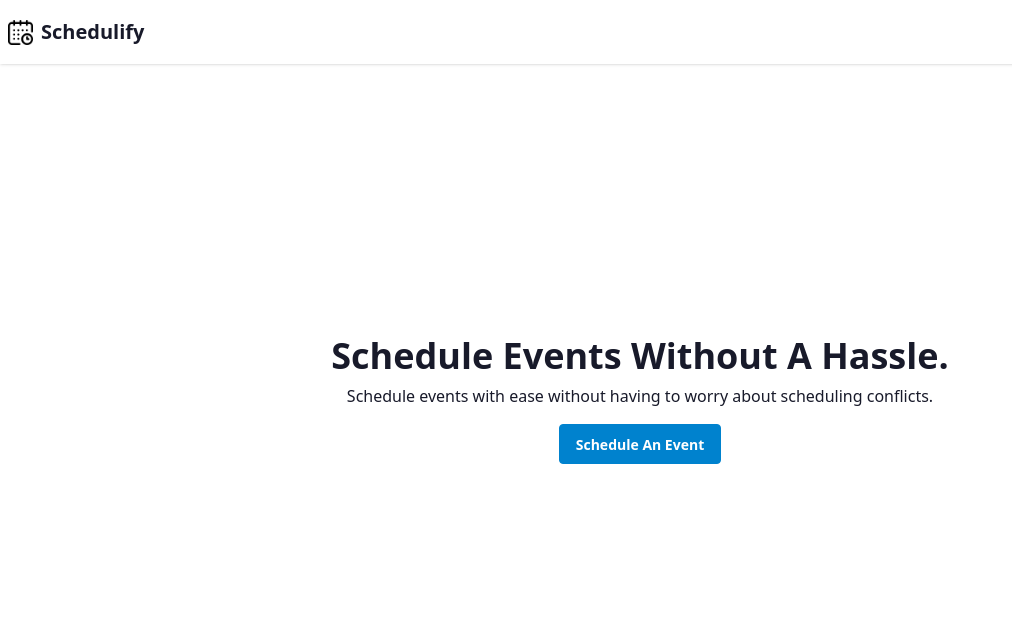
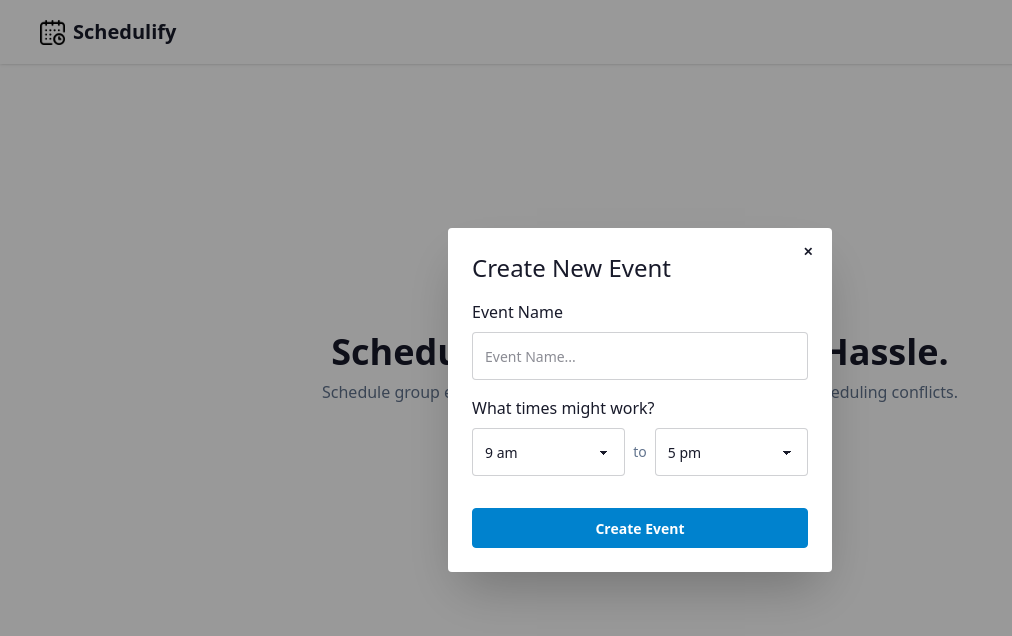
Before and after one commit to prasen-shakya/Schedulify, a React (Vite) app in the folder frontend/: page / in a window 1280 px wide. Both pictures are taken after a click on the button "Schedule An Event". Shown: the top 636 px of the page, without its empty margins (0-1012 px from the left). Built offline with nearby package versions, Linux system fonts and the light colour scheme; the HTML template or start-up script is replaced by a standard one.

Commit message:
Add event modal component

```diff
--- a/frontend/src/components/Layout.jsx
+++ b/frontend/src/components/Layout.jsx
@@ -1,5 +1,5 @@
 import { Outlet } from "react-router";
-import Navbar from "./Navbar";
+import { Navbar } from "./Navbar";
 
 const Layout = () => {
   return (
--- a/frontend/src/components/Navbar.jsx
+++ b/frontend/src/components/Navbar.jsx
@@ -1,16 +1,18 @@
 import calendarLogo from "../images/calendar.png";
 
-const Navbar = () => {
+export const Navbar = () => {
     return (
         <div className="navbar bg-base-100 shadow-sm fixed top-0 left-0 w-full z-10">
-      <div className="flex-1 d-flex flex items-center gap-2">
-        <img className="h-[25px]" src={calendarLogo} alt="Schedulify Logo" />
-        <a href="/" className="font-bold text-xl">
+            <div className="flex-1 d-flex flex items-center gap-2 mx-8">
+                <img
+                    className="h-[25px]"
+                    src={calendarLogo}
+                    alt="Schedulify Logo"
+                />
+                <a href="/" className="font-semibold text-xl">
                     Schedulify
                 </a>
             </div>
         </div>
     );
 };
-
-export default Navbar;
--- /dev/null
+++ b/frontend/src/components/home/EventModal.jsx
@@ -0,0 +1,121 @@
+import { useState } from "react";
+
+export const EventModal = () => {
+    // Get all of the times from 12 am to 11 pm in a string format
+    const times = Array.from({ length: 24 }, (_, h) => {
+        const hour = h % 12 === 0 ? 12 : h % 12;
+        const suffix = h < 12 ? "am" : "pm";
+        return `${hour} ${suffix}`;
+    });
+
+    const [eventTitle, setEventTitle] = useState("");
+    const [startTime, setStartTime] = useState("9 am");
+    const [endTime, setEndTime] = useState("5 pm");
+    const [error, setError] = useState("");
+
+    // Converts string time to a 24-hour format
+    const to24Hour = (timeStr) => {
+        const [hourStr, suffix] = timeStr.split(" ");
+        let hour = parseInt(hourStr, 10) % 12;
+        if (suffix === "pm") hour += 12;
+        return hour;
+    };
+
+    const handleSubmit = (e) => {
+        e.preventDefault();
+        setError("");
+
+        if (!eventTitle.trim()) {
+            setError("Event name is required.");
+            return;
+        }
+
+        if (to24Hour(endTime) <= to24Hour(startTime)) {
+            setError("End time must be later than start time.");
+            return;
+        }
+
+        // TODO: CONNECT TO THE BACKEND
+    };
+
+    return (
+        <dialog id="event-modal" className="modal">
+            <div className="modal-box max-w-sm">
+                {/* Close button */}
+                <form method="dialog">
+                    <button className="btn btn-sm btn-circle btn-ghost absolute right-2 top-2">
+                        ✕
+                    </button>
+                </form>
+
+                <div className="mb-4 flex flex-col gap-2">
+                    <h3 className="text-2xl">Create New Event</h3>
+                    {error && (
+                        <div className="alert alert-error alert-soft outline-1">
+                            <span>{error}</span>
+                        </div>
+                    )}
+                </div>
+
+                <form onSubmit={handleSubmit} className="flex flex-col gap-4">
+                    {/* Event Name */}
+                    <div className="flex flex-col gap-2">
+                        <label htmlFor="event-name">Event Name</label>
+                        <input
+                            className="input h-12 w-full"
+                            type="text"
+                            placeholder="Event Name..."
+                            value={eventTitle}
+                            onChange={(e) => setEventTitle(e.target.value)}
+                            id="event-name"
+                        />
+                    </div>
+
+                    {/* Time Range */}
+                    <div className="flex flex-col gap-2">
+                        <label htmlFor="start-time">
+                            What times might work?
+                        </label>
+                        <div className="flex items-center gap-2">
+                            <select
+                                id="start-time"
+                                value={startTime}
+                                onChange={(e) => setStartTime(e.target.value)}
+                                className="select h-12"
+                            >
+                                {times.map((t) => (
+                                    <option key={`start-${t}`}>{t}</option>
+                                ))}
+                            </select>
+
+                            <p className="text-secondary text-sm">to</p>
+
+                            <select
+                                id="end-time"
+                                value={endTime}
+                                onChange={(e) => setEndTime(e.target.value)}
+                                className="select h-12"
+                            >
+                                {times.map((t) => (
+                                    <option key={`end-${t}`}>{t}</option>
+                                ))}
+                            </select>
+                        </div>
+                    </div>
+
+                    <div className="mt-4 flex flex-col gap-2">
+                        {/* Create Event Button */}
+                        <button type="submit" className="btn btn-primary">
+                            Create Event
+                        </button>
+                    </div>
+                </form>
+            </div>
+
+            {/* For the modal backdrop */}
+            <form method="dialog" className="modal-backdrop">
+                <button>close</button>
+            </form>
+        </dialog>
+    );
+};
--- a/frontend/src/index.css
+++ b/frontend/src/index.css
@@ -5,3 +5,7 @@
 }
 
 @plugin "@tailwindcss/typography";
+
+html {
+  scrollbar-gutter: auto !important;
+}
--- a/frontend/src/pages/Home.jsx
+++ b/frontend/src/pages/Home.jsx
@@ -1,12 +1,25 @@
+import { EventModal } from "../components/home/EventModal";
+
 export const Home = () => {
   return (
-    <div className="py-5 px-5 flex-1 flex justify-center items-center flex-col gap-2">
-      <h1 className="text-4xl font-bold">Schedule Events Without A Hassle.</h1>
-      <p>
-        Schedule events with ease without having to worry about scheduling
-        conflicts.
-      </p>
-      <button className="btn btn-primary mt-2">Schedule An Event</button>
-    </div>
+    <>
+      <EventModal />
+
+      <div className="py-5 px-5 flex-1 flex justify-center items-center flex-col gap-2">
+        <h1 className="text-4xl font-bold">
+          Schedule Events Without A Hassle.
+        </h1>
+        <p className="text-secondary ">
+          Schedule group events with ease without having to worry about
+          scheduling conflicts.
+        </p>
+        <button
+          className="btn btn-primary mt-2 h-12"
+          onClick={() => document.getElementById("event-modal").showModal()}
+        >
+          Schedule An Event
+        </button>
+      </div>
+    </>
   );
 };
```
Also changed, not shown: 2 other files (tests, documents, lock files or other folders). Lines whose indentation alone changed are shown as unchanged.
